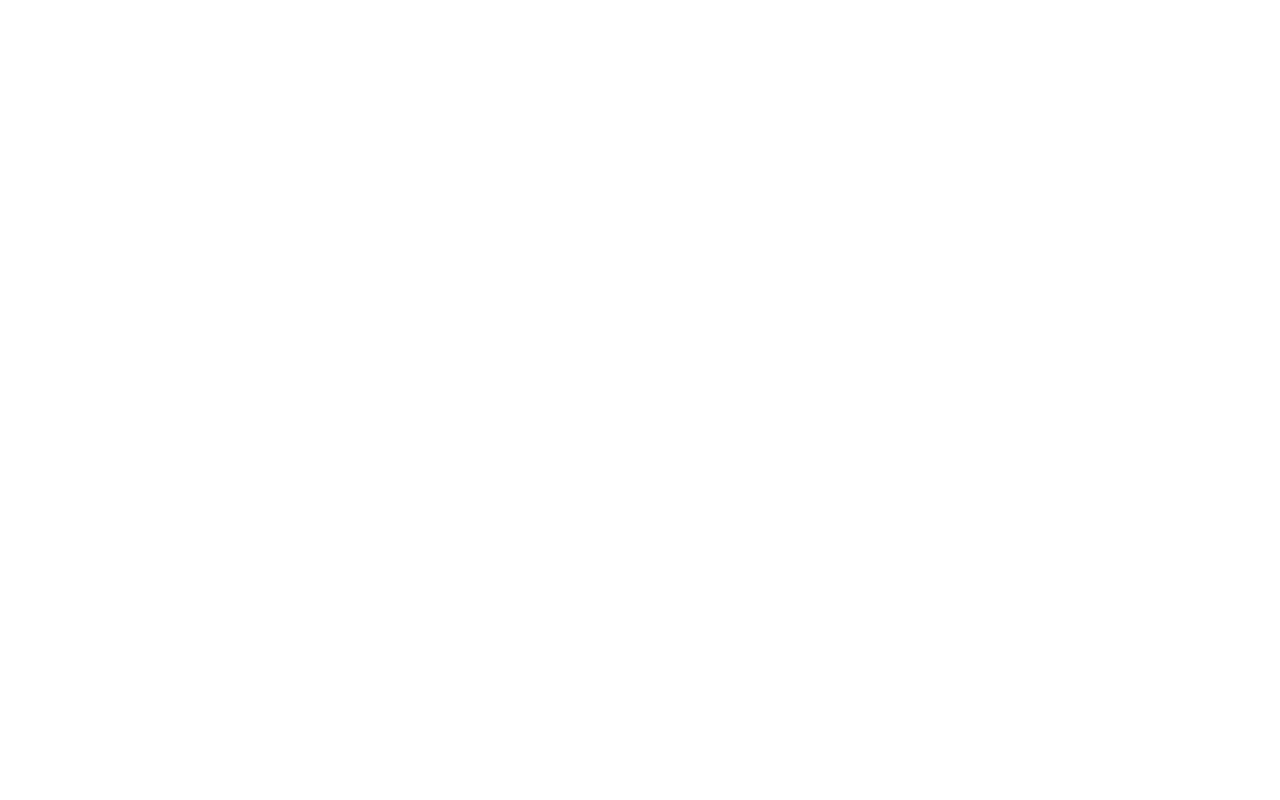
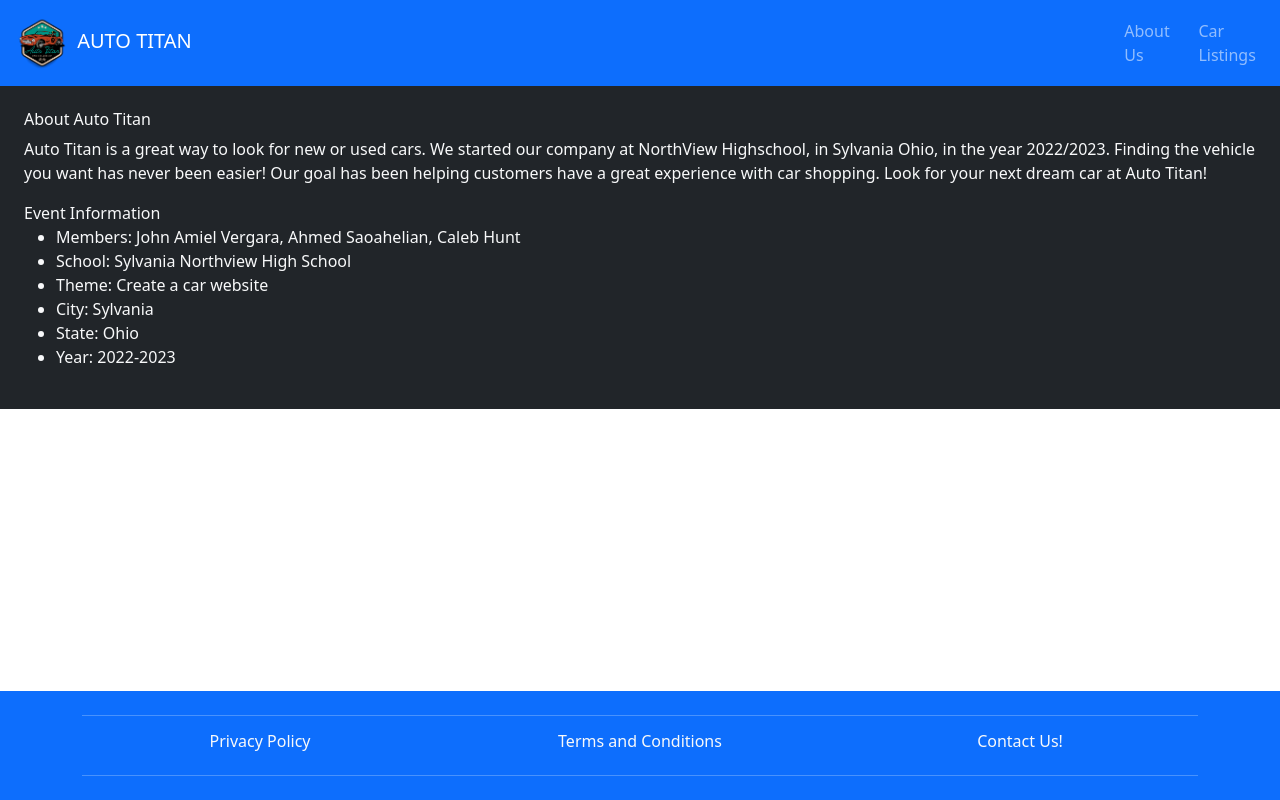
Before and after one commit to TheMrMallard/BPAWebsiteDesign, a plain HTML site: page Pages/about_us.html in a window 1280 px wide. Drawn offline with nearby package versions, Linux system fonts and the light colour scheme.

Commit message:
Fixed footer

```diff
--- a/Pages/about_us.html
+++ b/Pages/about_us.html
@@ -0,0 +1,61 @@
+<!DOCTYPE html>
+    <head>
+        <!--CSS Bootstrap-->
+        <link href="https://cdn.jsdelivr.net/npm/bootstrap@5.3.0-alpha1/dist/css/bootstrap.min.css" rel="stylesheet" integrity="sha384-GLhlTQ8iRABdZLl6O3oVMWSktQOp6b7In1Zl3/Jr59b6EGGoI1aFkw7cmDA6j6gD" crossorigin="anonymous">
+
+        <!--JS Bootstrap-->
+        <script src="https://cdn.jsdelivr.net/npm/bootstrap@5.3.0-alpha1/dist/js/bootstrap.bundle.min.js" integrity="sha384-w76AqPfDkMBDXo30jS1Sgez6pr3x5MlQ1ZAGC+nuZB+EYdgRZgiwxhTBTkF7CXvN" crossorigin="anonymous"></script>
+
+    </head>
+    <body>
+
+        <!--Navbar creation-->
+        <header>
+          <nav class="navbar navbar-expand-md navbar-dark bg-primary">
+            <div class="container-fluid">
+                <a class="navbar-brand" href="/index.html"><img src="/images/Auto_Titan-removebg-preview.png" width="60" height="60" alt=""> AUTO TITAN</a>
+            </div>
+            <div class="navbar-nav">
+                <a class="nav-item nav-link" href="Pages/about_us.html">About Us</a>
+                <a class="nav-item nav-link" href="Pages/car_listing.html">Car Listings</a>
+            </div>
+          </nav>
+        </header>
+
+        <main>
+          <div class="p-4 bg-dark text-light">
+            <h6>About Auto Titan</h3>
+            <p>Auto Titan is a great way to look for new or used cars. We started our company at NorthView Highschool, in Sylvania Ohio, in the year 2022/2023. Finding the vehicle you want has never been easier! Our goal has been helping customers have a great experience with car shopping. Look for your next dream car at Auto Titan!</p>
+
+            Event Information
+            <ul>
+                <li>Members: John Amiel Vergara, Ahmed Saoahelian, Caleb Hunt</li>
+                <li>School: Sylvania Northview High School</li>
+                <li>Theme: Create a car website</li>
+                <li>City: Sylvania</li>
+                <li>State: Ohio</li>
+                <li>Year: 2022-2023</li>
+            </ul>
+        </div>
+        </main>
+
+        <!--Contacts, other information go in the footer-->
+        <footer class="p-2 bg-primary text-center text-light fixed-bottom">
+            <div class="container">
+                <hr>
+                <div class="row">
+                    <div class="col-md-4">
+                        <h6>Privacy Policy</h3>
+                    </div>
+                    <div class="col-md-4">
+                        <h6>Terms and Conditions</h3>
+                    </div>
+                    <div class="col-md-4">
+                        <h6>Contact Us!</h3>
+                    </div>
+                </div>
+                <hr>
+            </div>
+        </footer>
+    </body>
+</html>
--- a/Pages/car_list.js
+++ b/Pages/car_list.js
@@ -25,12 +25,16 @@ function carInfoBuilder(array) {
                         <li> Color: ${array.exteriorColor} </li>
                     </ul>
 
+                    <button class="m-2 btn btn-primary disabled" type="button" aria-haspopup="true" aria-expanded="false">
+                        More Info
+                    </button>
+                    <br>
                     Car Id: ${array.carId} (shown for showcase purposes, ideally you would not show this)
                 </div>
             </div>
 
             <div class="col-md-8">
-                <img src="${array.img}" alt="${array.alt}" height="300" width="300">
+                <img src="${array.img}" alt="${array.alt}">
             </div>
         </div>
     </div>`
```
Also changed, not shown: Pages/car_listing.html (+16 -2 lines), index.html (+19 -34 lines).
